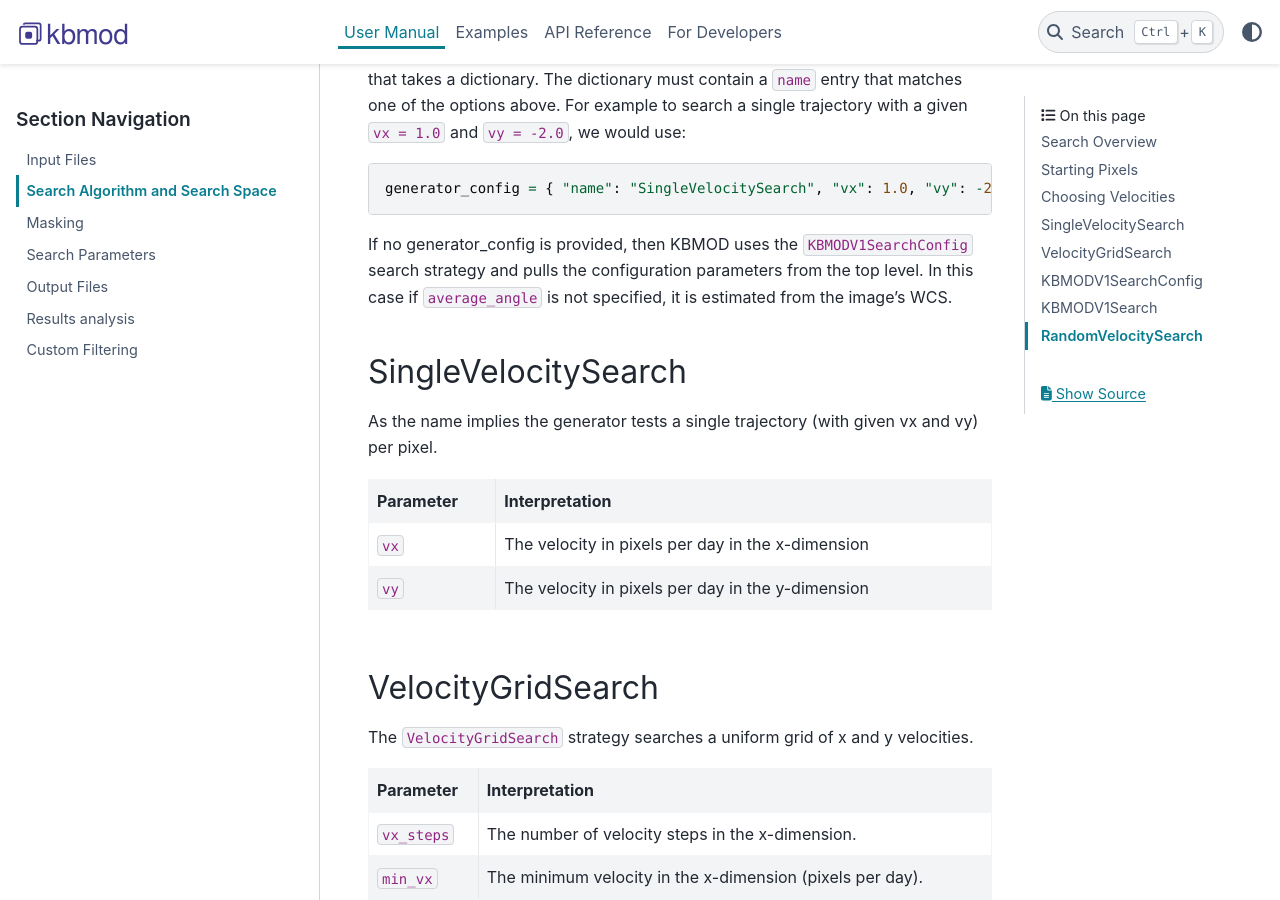
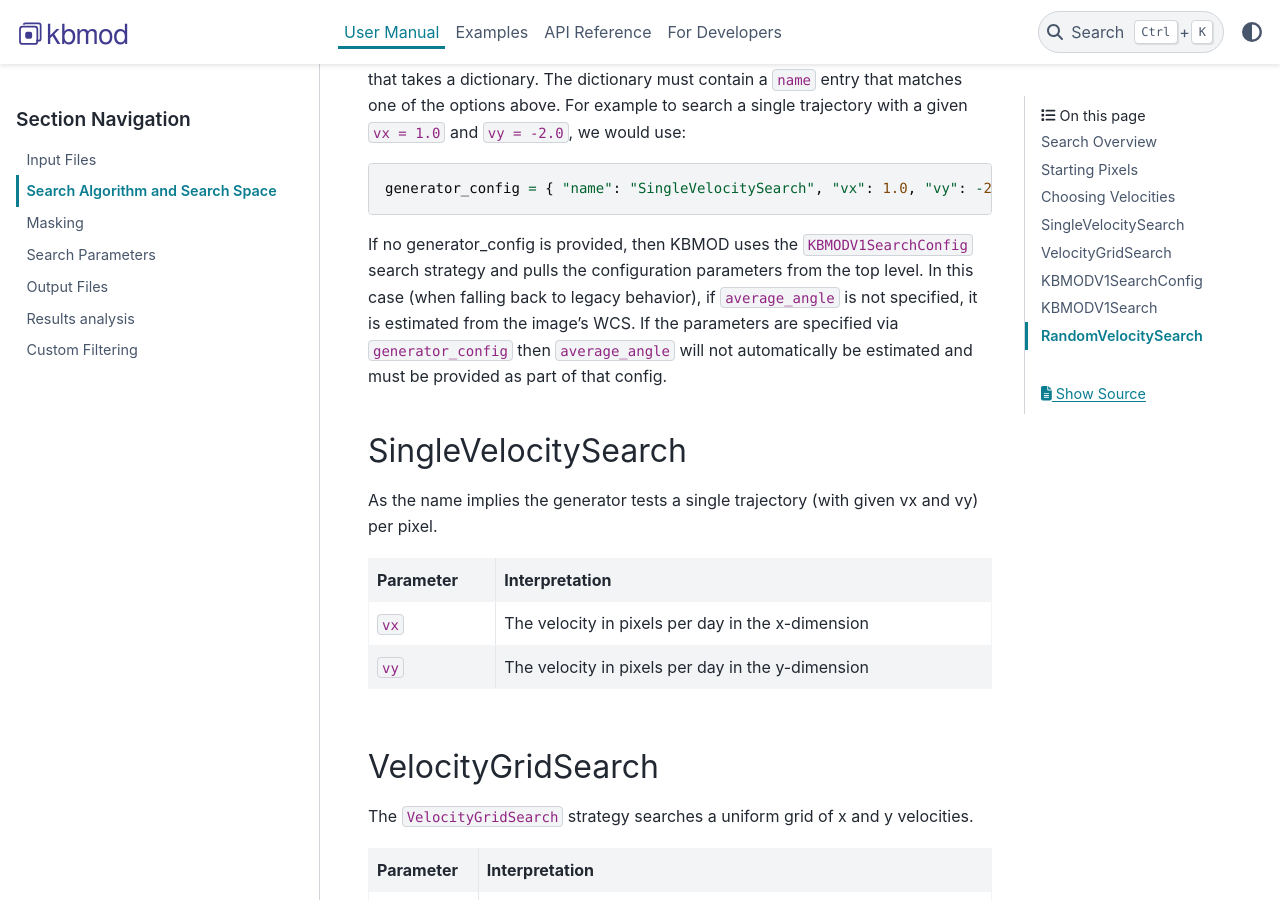
Before and after one commit to dirac-institute/kbmod, a Sphinx documentation site: the page built from docs/source/user_manual/search_space.rst, in a window 1280 px wide and 900 px high, scrolled down 1710 px. Built offline with Sphinx 7.4.7 and the PyData theme 0.15.4, drawn with Linux system fonts in a browser that asks for light colours; pages that are not in the unit, such as notebooks, are missing from menus.

Commit message:
Address PR comment

```diff
--- a/docs/source/user_manual/search_space.rst
+++ b/docs/source/user_manual/search_space.rst
@@ -41,7 +41,7 @@ The search is selected and configured by a single ``generator_config`` parameter
 
     generator_config = { "name": "SingleVelocitySearch", "vx": 1.0, "vy": -2.0 }
 
-If no generator_config is provided, then KBMOD uses the ``KBMODV1SearchConfig`` search strategy and pulls the configuration parameters from the top level. In this case if ``average_angle`` is not specified, it is estimated from the image's WCS.
+If no generator_config is provided, then KBMOD uses the ``KBMODV1SearchConfig`` search strategy and pulls the configuration parameters from the top level. In this case (when falling back to legacy behavior), if ``average_angle`` is not specified, it is estimated from the image's WCS. If the parameters are specified via ``generator_config`` then ``average_angle`` will not automatically be estimated and must be provided as part of that config.
 
 SingleVelocitySearch
 --------------------
```
